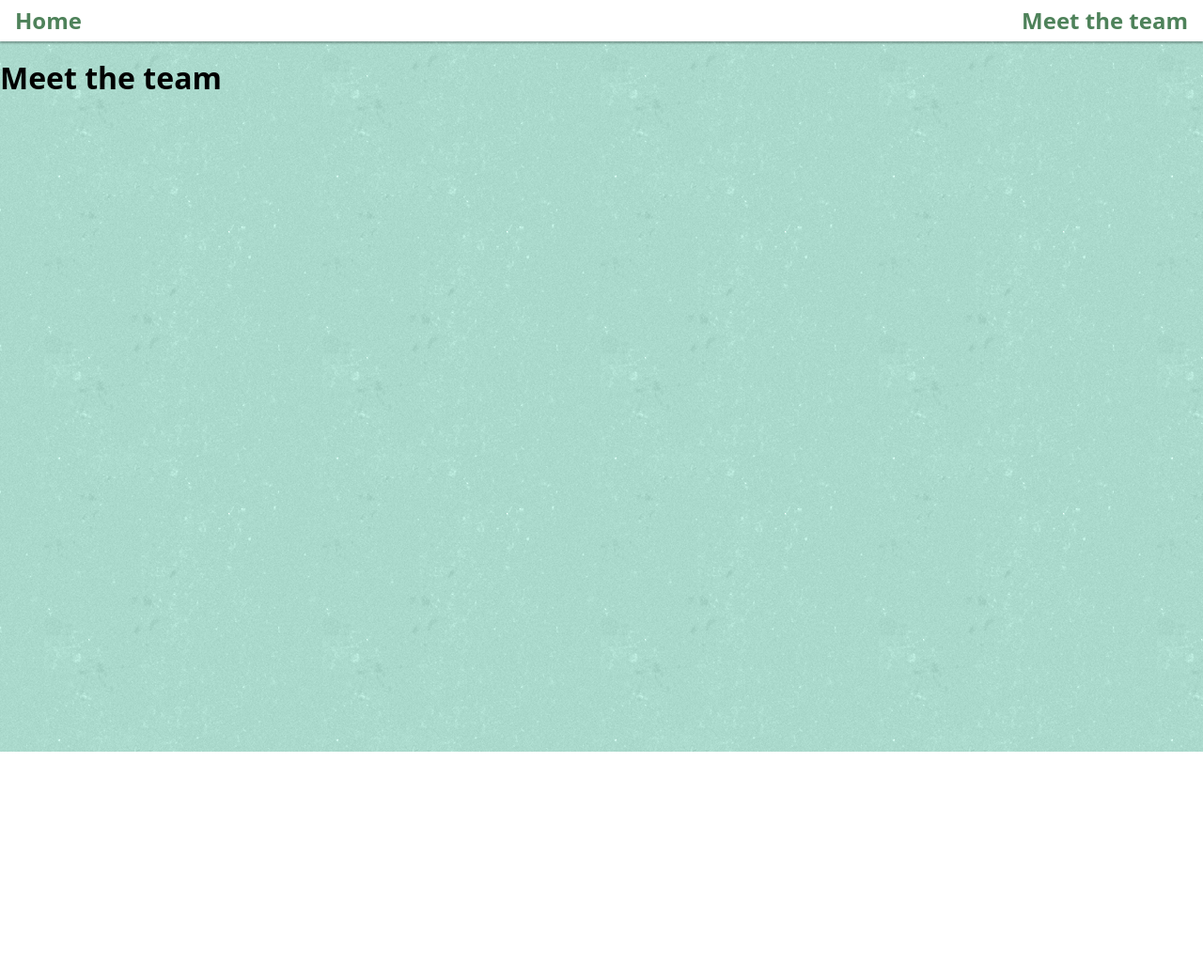
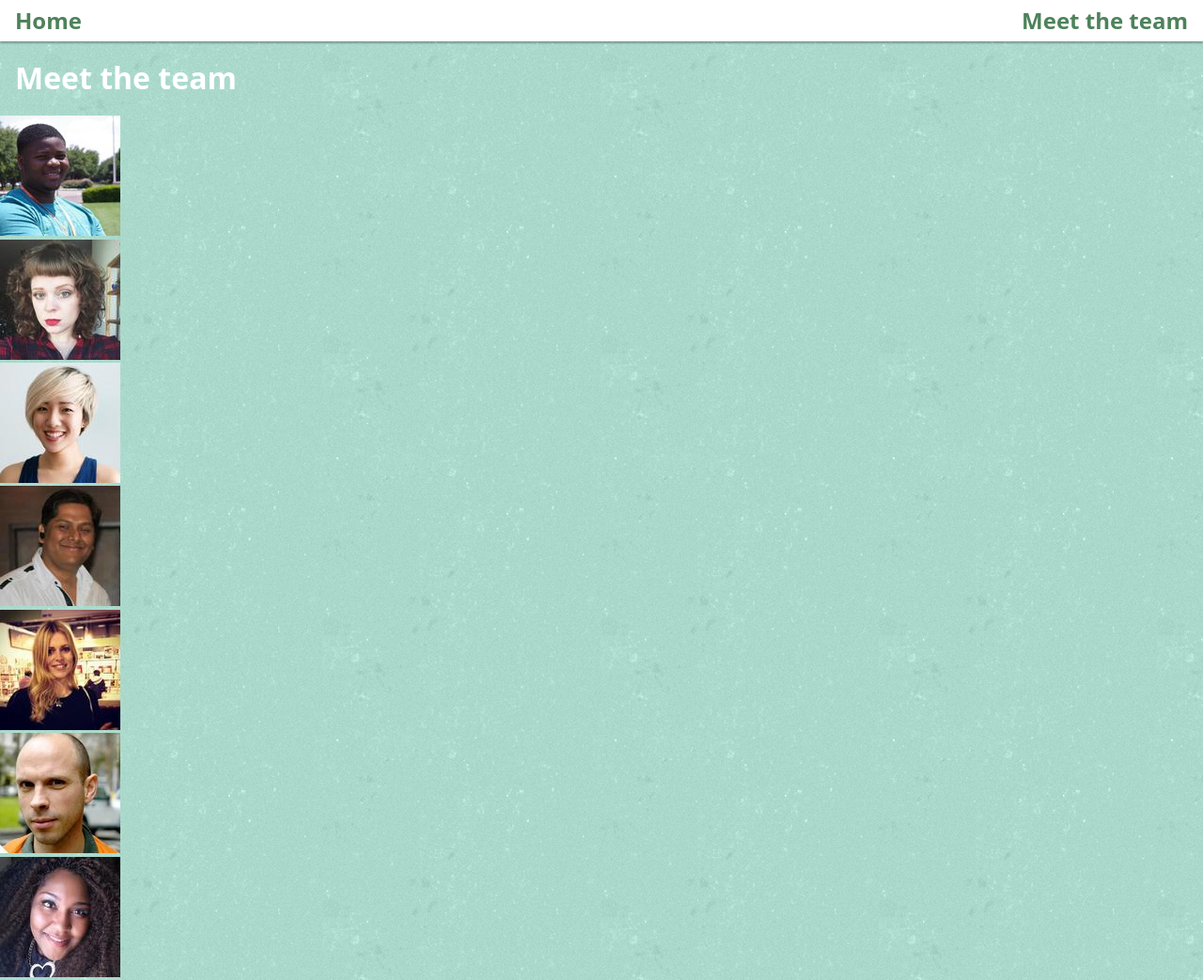
Before and after one commit to andrico1234/graphcms-post-starter, a Gatsby site: page /team in a window 1280 px wide. Shown: the whole page at 94% size. Before the commit the page ends 800 px from the top, so only its background shows below. Built offline with nearby package versions, Linux system fonts and the light colour scheme; Gatsby itself is replaced by a stand-in of ours.

Commit message:
add profile pictures and display them

```diff
--- a/src/components/TeamMember/teamMember.js
+++ b/src/components/TeamMember/teamMember.js
@@ -1,7 +1,11 @@
 import React from 'react'
 
-const TeamMember = () => {
-  return 'hjey'
+const TeamMember = ({ profilePic }) => {
+  return (
+    <div>
+      <img src={profilePic} />
+    </div>
+  )
 }
 
 export default TeamMember
--- /dev/null
+++ b/src/images/profile-pictures/index.js
@@ -0,0 +1,7 @@
+export { default as David } from './david.jpg'
+export { default as Eva } from './eva.jpg'
+export { default as Jacks } from './jacks.jpg'
+export { default as Jaime } from './jaime.jpg'
+export { default as Kirstie } from './kirstie.jpg'
+export { default as Paul } from './paul.jpg'
+export { default as Sonja } from './sonja.jpg'
--- a/src/pages/team.js
+++ b/src/pages/team.js
@@ -1,13 +1,33 @@
 import React from 'react'
-
+import styled from 'styled-components'
+import { David, Eva, Jacks, Jaime, Kirstie, Paul, Sonja } from '../images/profile-pictures'
+import TeamMember from '../components/TeamMember/teamMember'
 import Layout from '../components/Layout/layout'
 import SEO from '../components/Seo/seo'
 
-const TeamPage = () => (
-  <Layout>
-    <SEO title="Meet the team" />
-    <h1>Meet the team</h1>
-  </Layout>
-)
+const imagesArray = [
+  David, Eva, Jacks, Jaime, Kirstie, Paul, Sonja,
+];
+
+const TeamPage = () => {
+  return (
+    <Layout>
+      <SEO title="Meet the team" />
+      <StyledHeader>Meet the team</StyledHeader>
+      {
+        imagesArray.map(image => (
+          <TeamMember
+            profilePic={image}
+          />
+        ))
+      }
+    </Layout>
+  )
+}
 
 export default TeamPage
+
+const StyledHeader = styled.h1`
+  color: white;
+  padding-left: 16px;
+`
```
